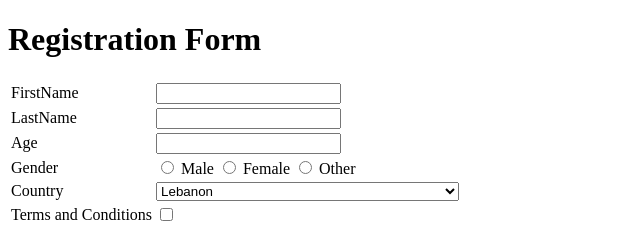
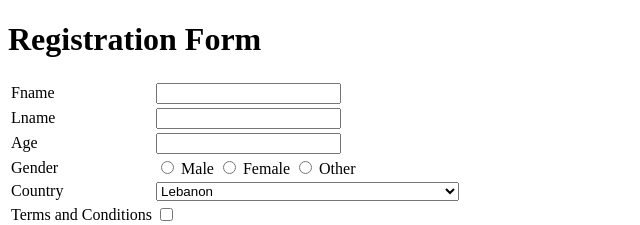
Before and after one commit to sivachandra1/Tutorials, a plain HTML site: page Register.html in a window 1280 px wide. Shown: the top 225 px of the page, 0-640 px from the left. Drawn offline with Linux system fonts and the light colour scheme.

Commit message:
add files to repository directly

```diff
--- a/Register.html
+++ b/Register.html
@@ -9,13 +9,13 @@
 <h1> Registration Form</h1>
 <table>
 <tr>
-<td class="label_control">FirstName</td>
+<td class="label_control">Fname</td>
 <td>
 <input type="tct" id="txtFirstName">
 </td>
 </tr>
 <tr>
-<td class="label_control">LastName</td>
+<td class="label_control">Lname</td>
 <td>
 <input type="txt" id="txtLastName">
 </td>
--- a/registration.js
+++ b/registration.js
@@ -33,7 +33,7 @@
 
 				classElements[i].style.backgroundColor="yellow";
 
-            }
+            }//siva kumar gd boy
 			var inputs = document.getElementsByTagName("input") ;
 				console.log(inputs);
 				for (var i=0; i<inputs.length; i++){
```
